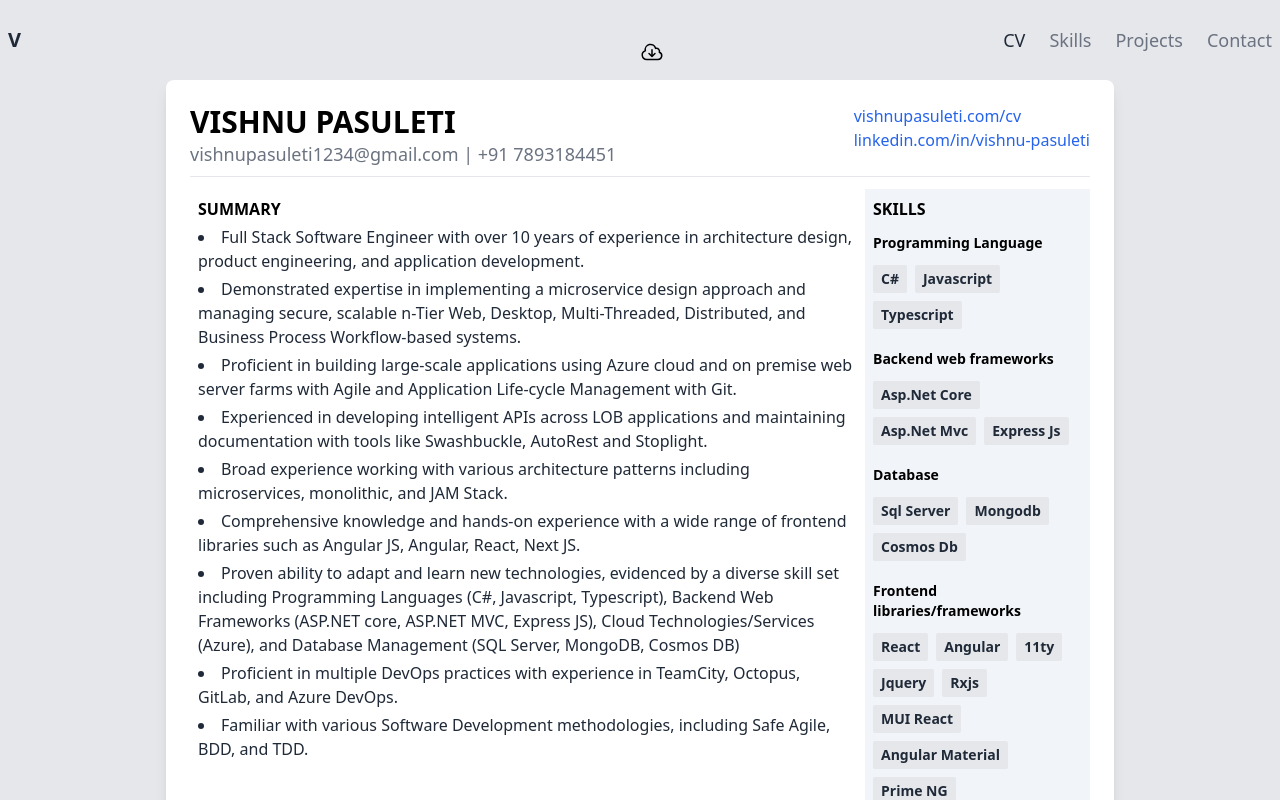
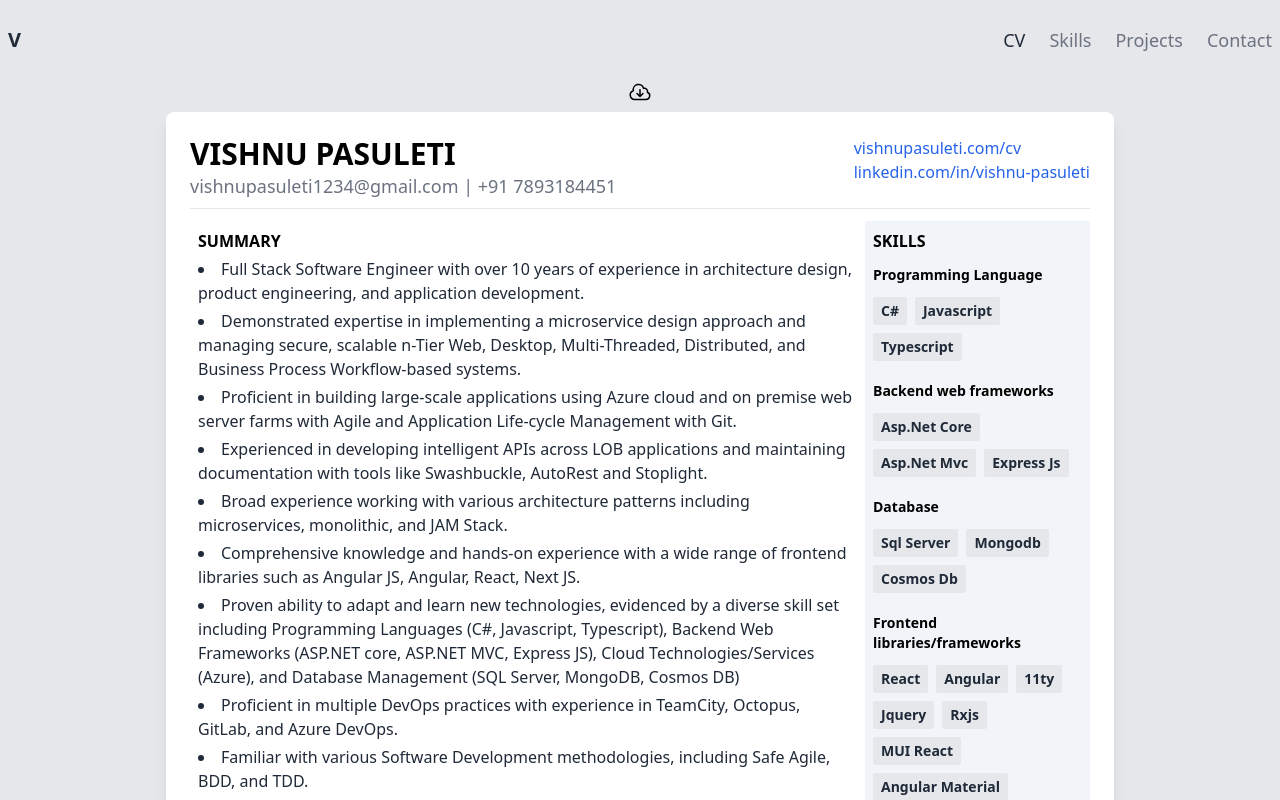
Before and after one commit to vishnupasuleti/my-website, a Next.js app: page /cv in a window 1280 px wide. Shown: the top 800 px of the page. Built offline with nearby package versions, Linux system fonts and the light colour scheme.

Commit message:
Download buttom fix

```diff
--- a/src/app/cv/page.tsx
+++ b/src/app/cv/page.tsx
@@ -8,8 +8,8 @@ import { workExperiences } from "@/config/work-experience";
 const Home = () => {
 
   return (
-    <div>
-      <div className="absolute inset-0  top-10 left-[50%]">
+    <div className="flex flex-col">
+      <div className="flex justify-center mb-2">
         <a href="/api/download" target="_blank">
           <svg
             xmlns="http://www.w3.org/2000/svg"
```
